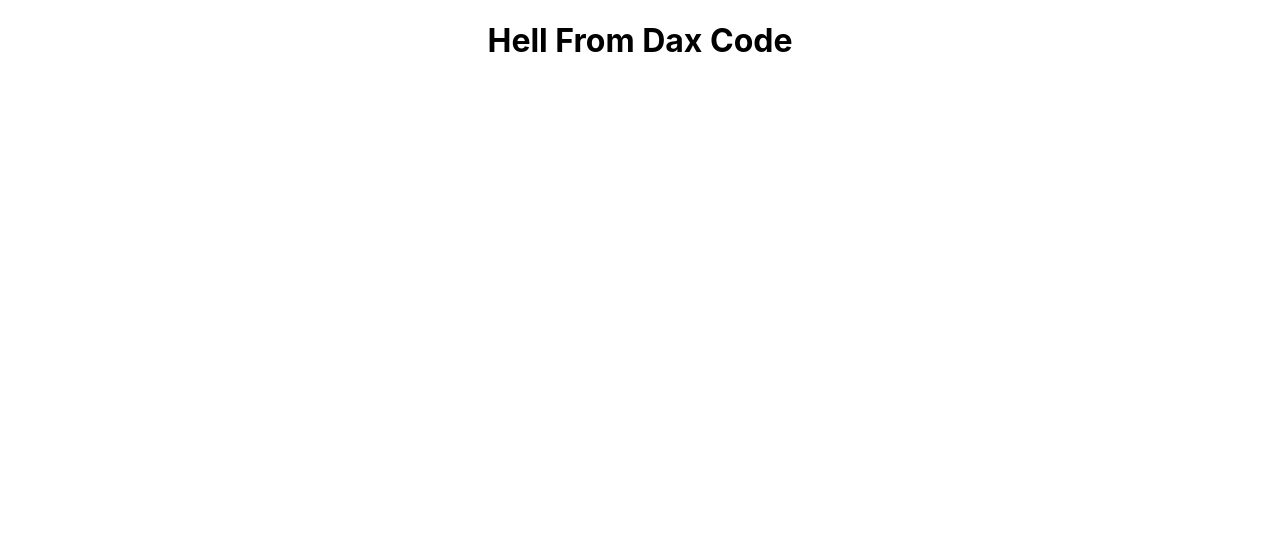
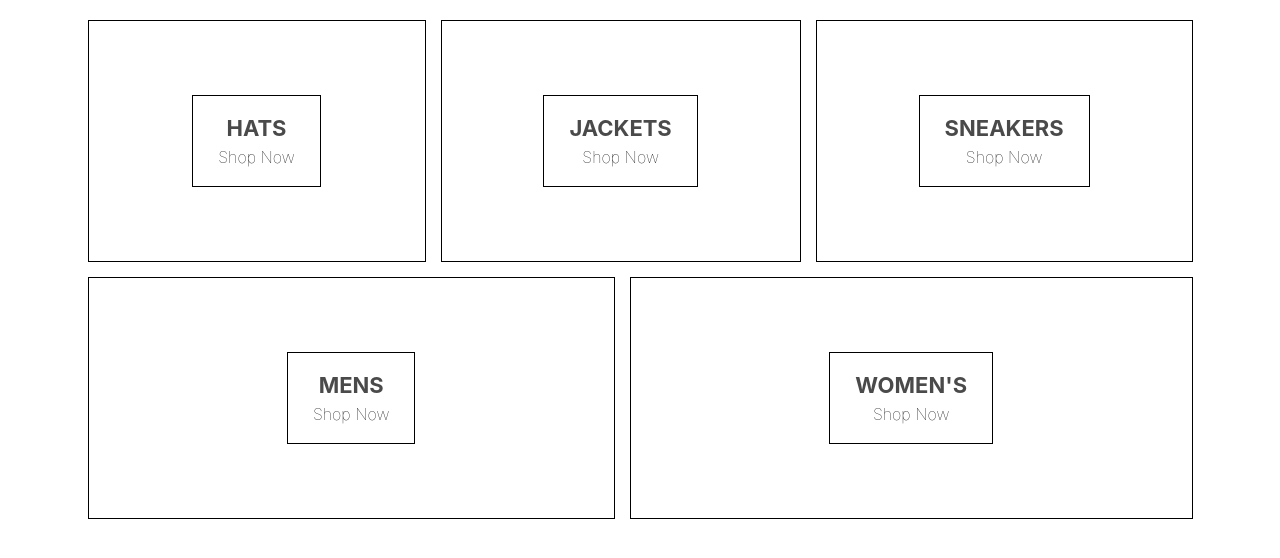
Before and after one commit to vd89/e-commerce-project, a React (Create React App) app: page / in a window 1280 px wide. Shown: the top 558 px of the page. Built offline with nearby package versions, Linux system fonts and the light colour scheme.

Commit message:
Chore: add scss and homepage component

```diff
--- a/package.json
+++ b/package.json
@@ -6,6 +6,7 @@
     "@testing-library/jest-dom": "^4.2.4",
     "@testing-library/react": "^9.3.2",
     "@testing-library/user-event": "^7.1.2",
+    "node-sass": "^4.14.1",
     "react": "^16.13.1",
     "react-dom": "^16.13.1",
     "react-scripts": "3.4.3"
--- a/src/App.css
+++ /dev/null
@@ -1,3 +0,0 @@
-.App {
-  text-align: center;
-}
--- a/src/App.js
+++ b/src/App.js
@@ -1,11 +1,12 @@
 import React from 'react';
-import './App.css';
+import './App.scss';
+import HomePage from './component/HomePage';
 
 function App() {
   return (
-    <div className='App'>
-      <h1>Hell From Dax Code </h1>
-    </div>
+    <>
+      <HomePage />
+    </>
   );
 }
 
--- /dev/null
+++ b/src/App.scss
@@ -0,0 +1,54 @@
+.homepage {
+  display: flex;
+  flex-direction: column;
+  align-items: center;
+  padding: 20px 80px;
+}
+
+.directory__menu {
+  width: 100%;
+  display: flex;
+  flex-wrap: wrap;
+  justify-content: space-between;
+}
+
+.menu__item {
+  min-width: 30%;
+  height: 240px;
+  flex: 1 1 auto;
+  display: flex;
+  align-items: center;
+  justify-content: center;
+  border: 1px solid black;
+  margin: 0 7.5px 15px;
+
+  &:first-child {
+    margin-right: 7.5px;
+  }
+
+  &:last-child {
+    margin-left: 7.5px;
+  }
+
+  .menu__itemContent {
+    height: 90px;
+    padding: 0 25px;
+    display: flex;
+    flex-direction: column;
+    align-items: center;
+    justify-content: center;
+    border: 1px solid black;
+
+    .content__title {
+      font-weight: bold;
+      margin-bottom: 6px;
+      font-size: 22px;
+      color: #4a4a4a;
+    }
+
+    .content__subtitle {
+      font-weight: lighter;
+      font-size: 16px;
+    }
+  }
+}
--- /dev/null
+++ b/src/component/HomePage.jsx
@@ -0,0 +1,42 @@
+import React from 'react';
+
+const HomePage = () => {
+  return (
+    <div className='homepage'>
+      <div className='directory__menu'>
+        <div className='menu__item'>
+          <div className='menu__itemContent'>
+            <h1 className='content__title'>HATS</h1>
+            <span className='content__subtitle'>Shop Now</span>
+          </div>
+        </div>
+        <div className='menu__item'>
+          <div className='menu__itemContent'>
+            <h1 className='content__title'>JACKETS</h1>
+            <span className='content__subtitle'>Shop Now</span>
+          </div>
+        </div>
+        <div className='menu__item'>
+          <div className='menu__itemContent'>
+            <h1 className='content__title'>SNEAKERS</h1>
+            <span className='content__subtitle'>Shop Now</span>
+          </div>
+        </div>
+        <div className='menu__item'>
+          <div className='menu__itemContent'>
+            <h1 className='content__title'>MENS</h1>
+            <span className='content__subtitle'>Shop Now</span>
+          </div>
+        </div>
+        <div className='menu__item'>
+          <div className='menu__itemContent'>
+            <h1 className='content__title'>WOMEN'S</h1>
+            <span className='content__subtitle'>Shop Now</span>
+          </div>
+        </div>
+      </div>
+    </div>
+  );
+};
+
+export default HomePage;
--- a/src/index.css
+++ b/src/index.css
@@ -1,13 +1,14 @@
+* {
+  margin: 0;
+}
 body {
   margin: 0;
-  font-family: -apple-system, BlinkMacSystemFont, 'Segoe UI', 'Roboto', 'Oxygen',
-    'Ubuntu', 'Cantarell', 'Fira Sans', 'Droid Sans', 'Helvetica Neue',
-    sans-serif;
+  font-family: -apple-system, BlinkMacSystemFont, 'Segoe UI', 'Roboto', 'Oxygen', 'Ubuntu', 'Cantarell', 'Fira Sans',
+    'Droid Sans', 'Helvetica Neue', sans-serif;
   -webkit-font-smoothing: antialiased;
   -moz-osx-font-smoothing: grayscale;
 }
 
 code {
-  font-family: source-code-pro, Menlo, Monaco, Consolas, 'Courier New',
-    monospace;
+  font-family: source-code-pro, Menlo, Monaco, Consolas, 'Courier New', monospace;
 }
```
Also changed, not shown: 1 other file (tests, documents, lock files or other folders).
